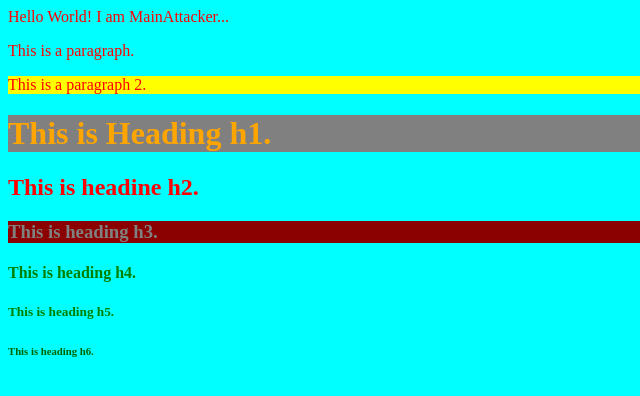
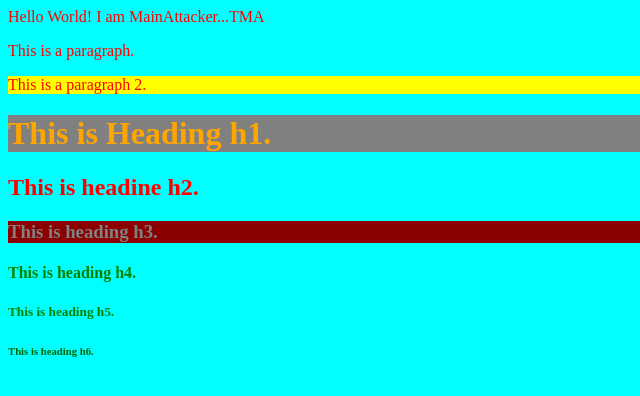
Before and after one commit to githubtotusharTMA2/First_WebSite, a plain HTML site: page index.html in a window 1280 px wide. Shown: the full height of the page, 0-640 px from the left. Drawn offline with Linux system fonts and the light colour scheme.

Commit message:
Update index.html

```diff
--- a/index.html
+++ b/index.html
@@ -7,7 +7,7 @@
 		</title>
 	</head>
 	<body style = "background-color: cyan; color: red;">
-		Hello World! I am MainAttacker...
+		Hello World! I am MainAttacker...TMA
 		<p>
 			This is a paragraph.
 		</p>
```
